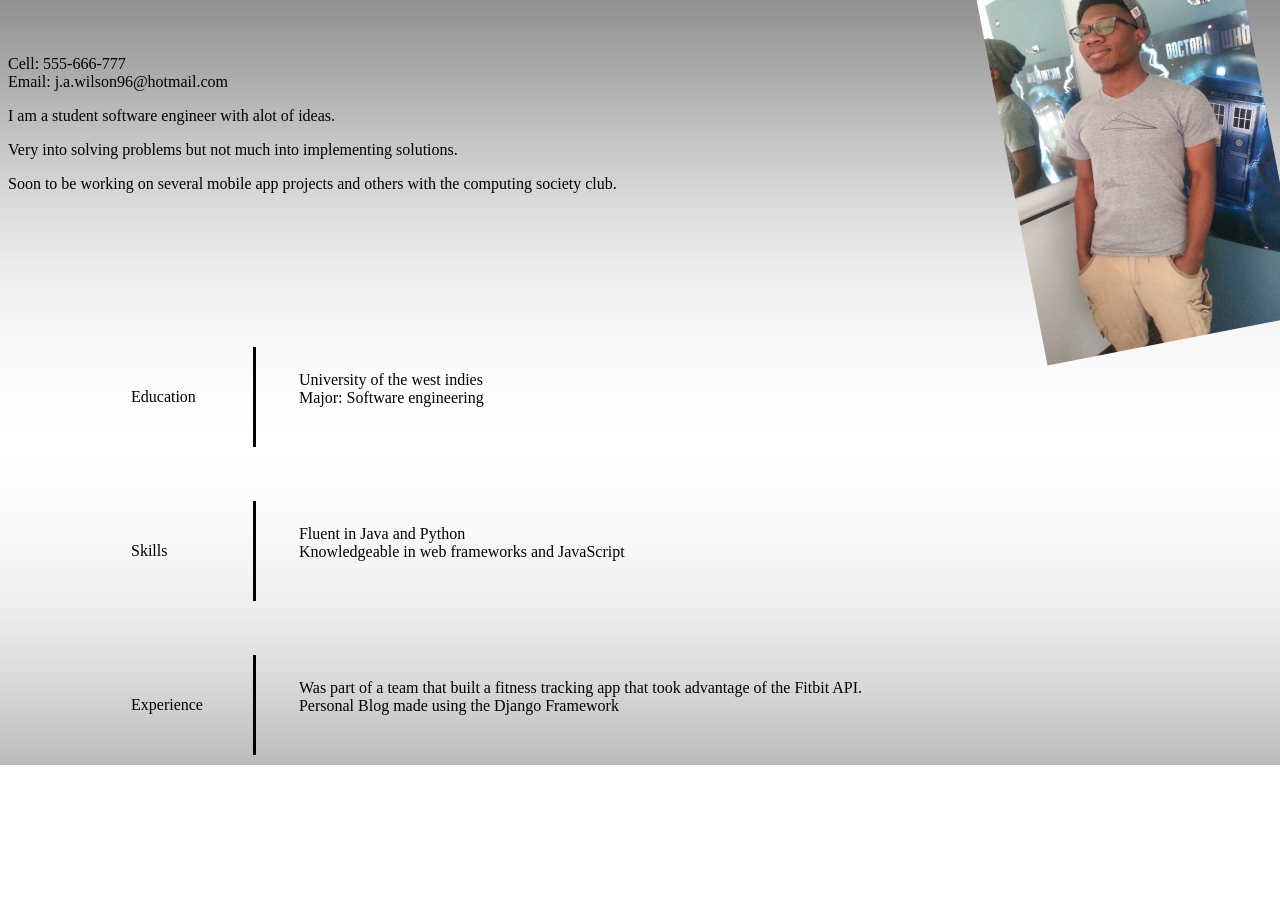
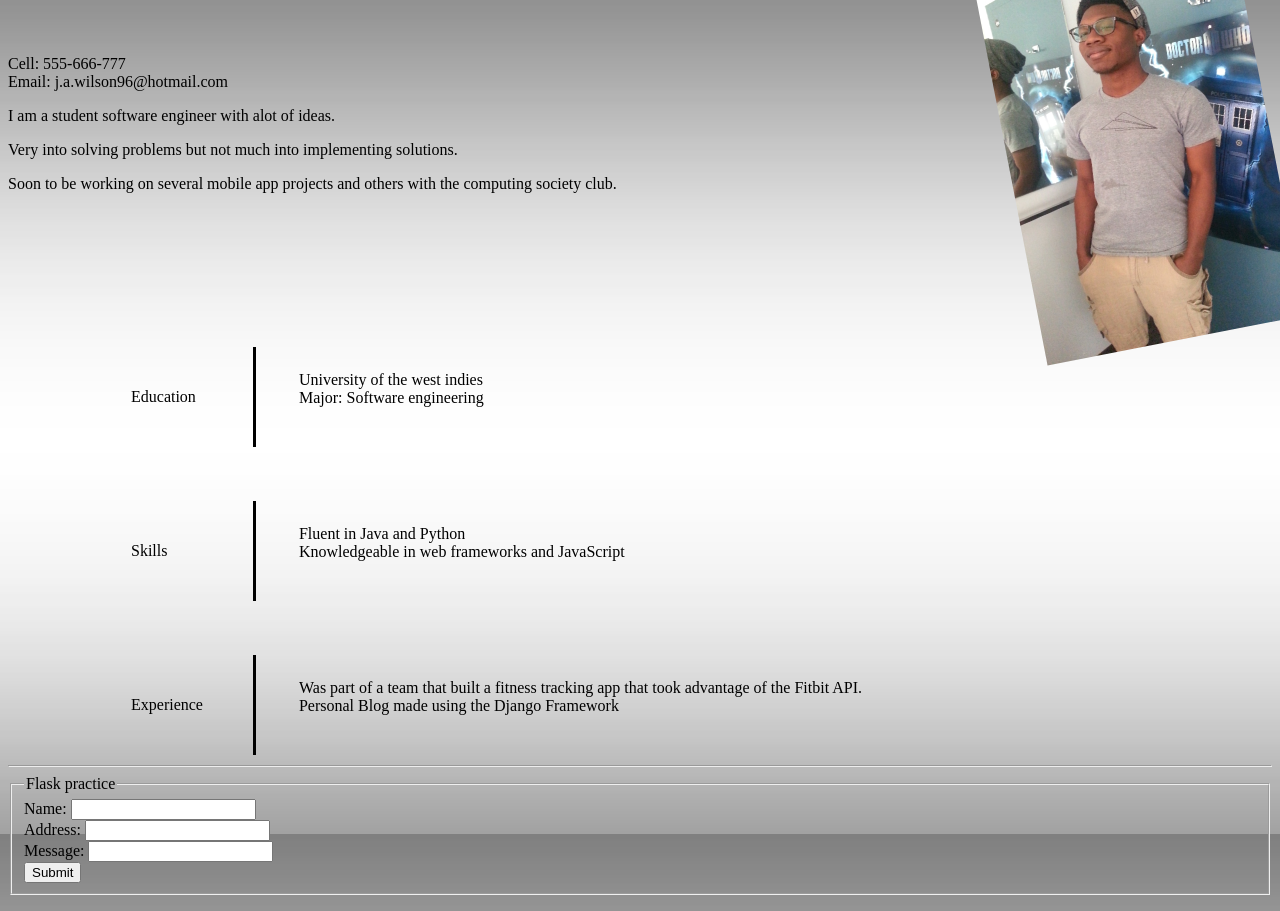
Before and after one commit to Wilson-Wilson/Wilson-Wilson.github.io, a plain HTML site: page index.html in a window 1280 px wide. Shown: the part 66-977 px from the top of the page. Before the commit the page ends 831 px from the top, so only its background shows below. Drawn offline with Linux system fonts and the light colour scheme.

Commit message:
added a from to test flask app

```diff
--- a/index.html
+++ b/index.html
@@ -45,5 +45,18 @@
     </div>
     <div>
     </div>
+    <hr>
+    <form action="#" method="post">
+      <fieldset>
+        <legend>Flask practice</legend>
+        Name:
+        <input type="text" name="name"><br>
+        Address:
+        <input type="text" name="email"><br>
+        Message:
+        <input type="text" name="message"><br>
+        <input type="submit"
+      </fieldset>
+    </form>
   </body>
 </html>
```
